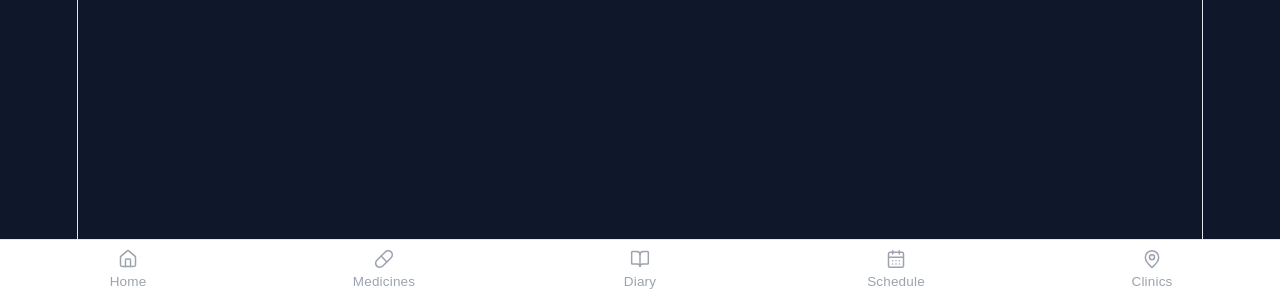
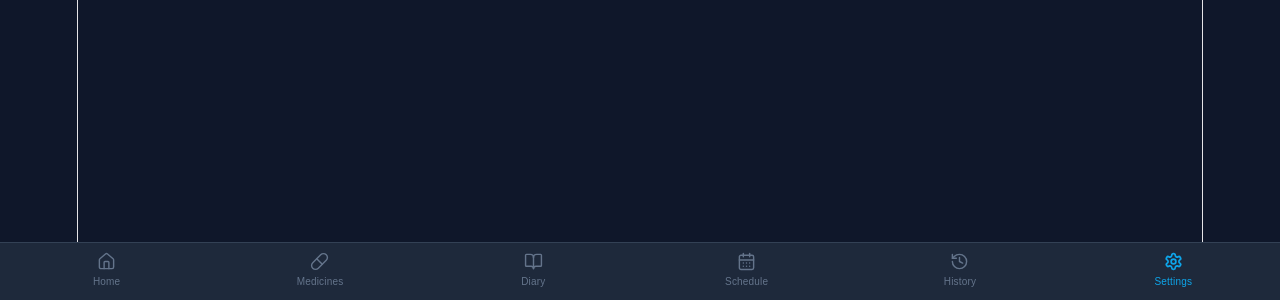
Before and after one commit to infante0000/tbcare-app, a React (Vite) app in the folder tbcare-app/: page /tbcare-app/settings in a window 1280 px wide. Shown: the part 500-800 px from the top of the page. Built offline with nearby package versions, Linux system fonts and the light colour scheme.

Commit message:
Update BottomNav.jsx
Replace Clinics with History and Settings:

```diff
--- a/tbcare-app/src/components/BottomNav.jsx
+++ b/tbcare-app/src/components/BottomNav.jsx
@@ -1,40 +1,36 @@
 import { NavLink } from 'react-router-dom'
 import {
-  Home,
-  Pill,
-  BookOpen,
-  CalendarDays,
-  MapPin,
+  Home, Pill, BookOpen, CalendarDays, History, Settings,
 } from 'lucide-react'
 
 const tabs = [
-  { to: '/',        label: 'Home',      Icon: Home         },
-  { to: '/meds',    label: 'Medicines', Icon: Pill         },
-  { to: '/diary',   label: 'Diary',     Icon: BookOpen     },
-  { to: '/schedule',label: 'Schedule',  Icon: CalendarDays },
-  { to: '/clinics', label: 'Clinics',   Icon: MapPin       },
+  { to: '/',         label: 'Home',     Icon: Home         },
+  { to: '/meds',     label: 'Medicines',Icon: Pill         },
+  { to: '/diary',    label: 'Diary',    Icon: BookOpen     },
+  { to: '/schedule', label: 'Schedule', Icon: CalendarDays },
+  { to: '/history',  label: 'History',  Icon: History      },
+  { to: '/settings', label: 'Settings', Icon: Settings     },
 ]
 
 export default function BottomNav() {
   return (
-    <nav className="fixed bottom-0 left-0 right-0 bg-white border-t border-gray-200 flex z-50">
+    <nav className="fixed bottom-0 left-0 right-0 bg-white dark:bg-slate-800 border-t border-gray-200 dark:border-slate-700 flex z-50">
       {tabs.map(({ to, label, Icon }) => (
         <NavLink
           key={to}
           to={to}
           end={to === '/'}
           className={({ isActive }) =>
-            `flex-1 flex flex-col items-center py-2 gap-1 text-xs transition-colors
-            ${isActive ? 'text-sky-500' : 'text-gray-400'}`
+            `flex-1 flex flex-col items-center py-2 gap-0.5 text-xs transition-colors
+            ${isActive
+              ? 'text-sky-500'
+              : 'text-gray-400 dark:text-slate-500'}`
           }
         >
           {({ isActive }) => (
             <>
-              <Icon
-                size={20}
-                strokeWidth={isActive ? 2.2 : 1.8}
-              />
-              <span className={isActive ? 'font-medium' : ''}>
+              <Icon size={19} strokeWidth={isActive ? 2.2 : 1.8} />
+              <span className={`text-[10px] ${isActive ? 'font-medium' : ''}`}>
                 {label}
               </span>
             </>
```
